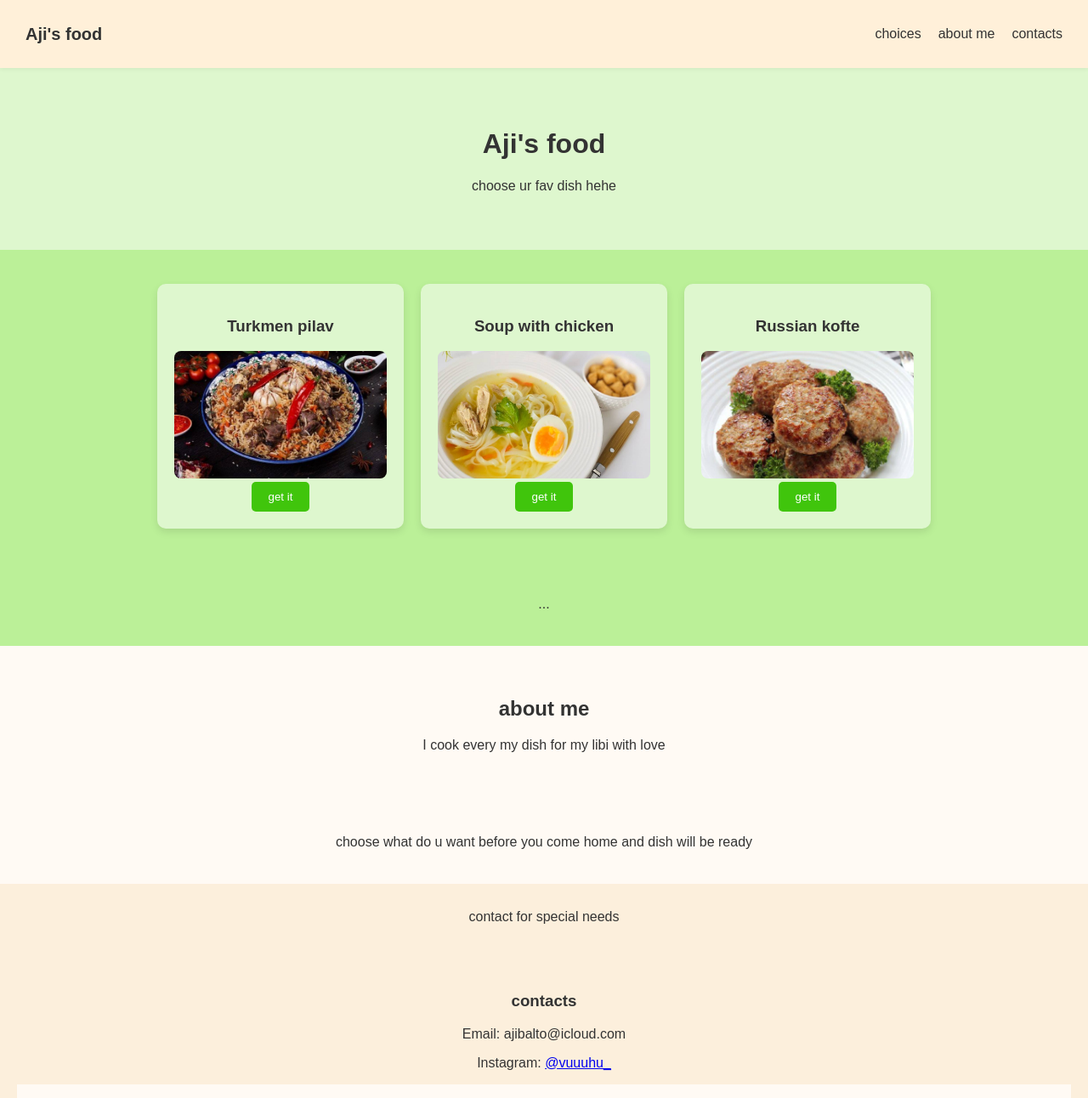
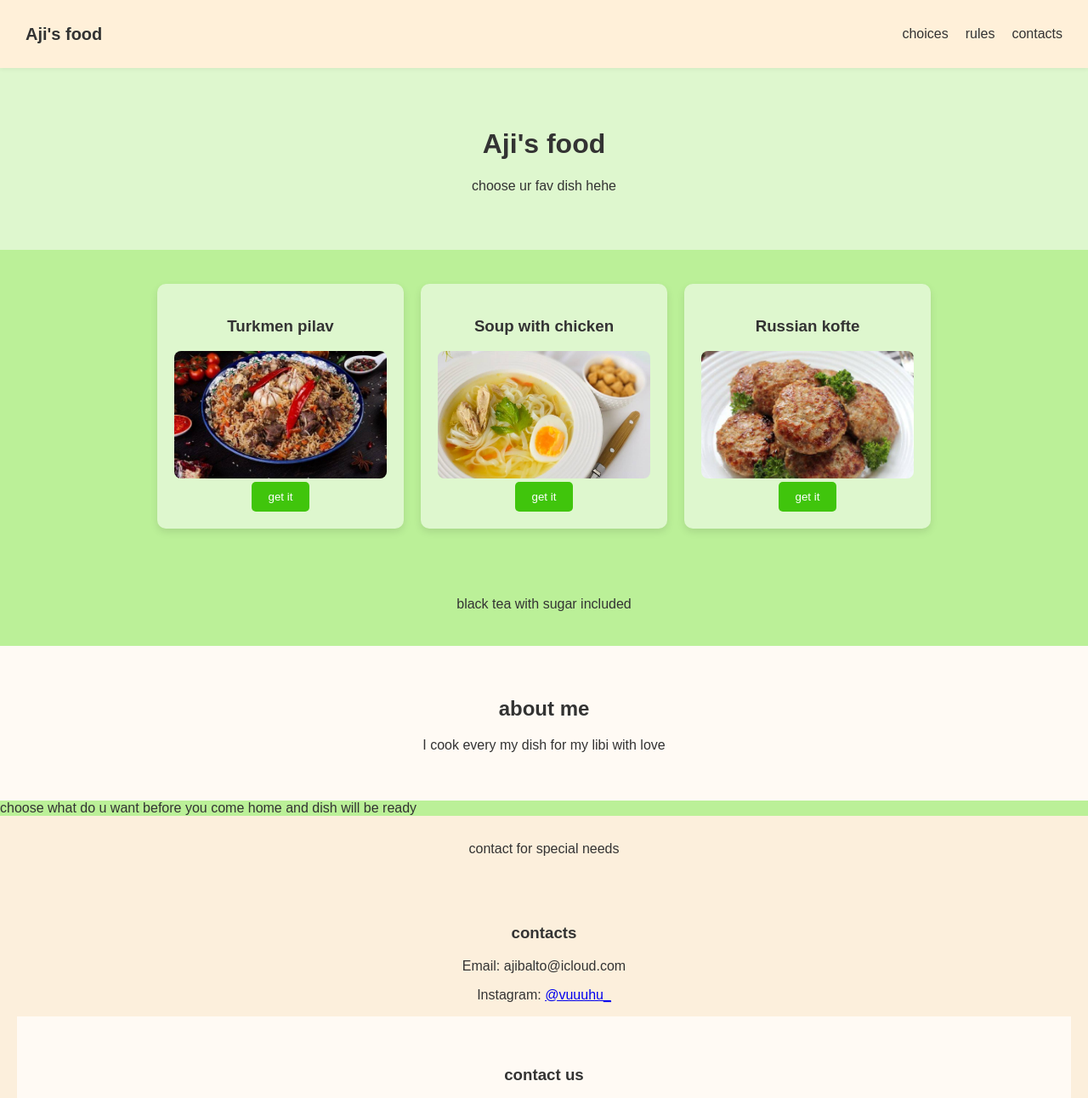
Before and after one commit to Miyuki610/Ajis-food-home-page, a plain HTML site: page index.html in a window 1280 px wide. Shown: the top 1292 px of the page at 85% size. Drawn offline with Linux system fonts and the light colour scheme.

Commit message:
Update index.html

```diff
--- a/index.html
+++ b/index.html
@@ -11,7 +11,7 @@
   <div class="logo">Aji's food</div>
   <ul class="nav-links">
     <li><a href="#products">choices</a></li>
-    <li><a href="#about">about me</a></li>
+    <li><a href="#rules">rules</a></li>
     <li><a href="#contact">contacts</a></li>
   </ul>
 </nav>
@@ -37,12 +37,12 @@
       <button>get it</button>
     </div>
   </section>
-<section id="products" class="products"> ... </section>
+<section id="products" class="products">black tea with sugar included </section>
 <section id="about" class="about">
   <h2>about me</h2>
   <p>I cook every my dish for my libi with love</p>
 </section>
-<section id="about" class="about"> choose what do u want before you come home and dish will be ready  </section>
+<section id="rules" class="rules"> choose what do u want before you come home and dish will be ready  </section>
 <section id="contact" class="contact"> contact for special needs </section>
 <footer class="contact" id="contact">
   <h3>contacts</h3>
```
